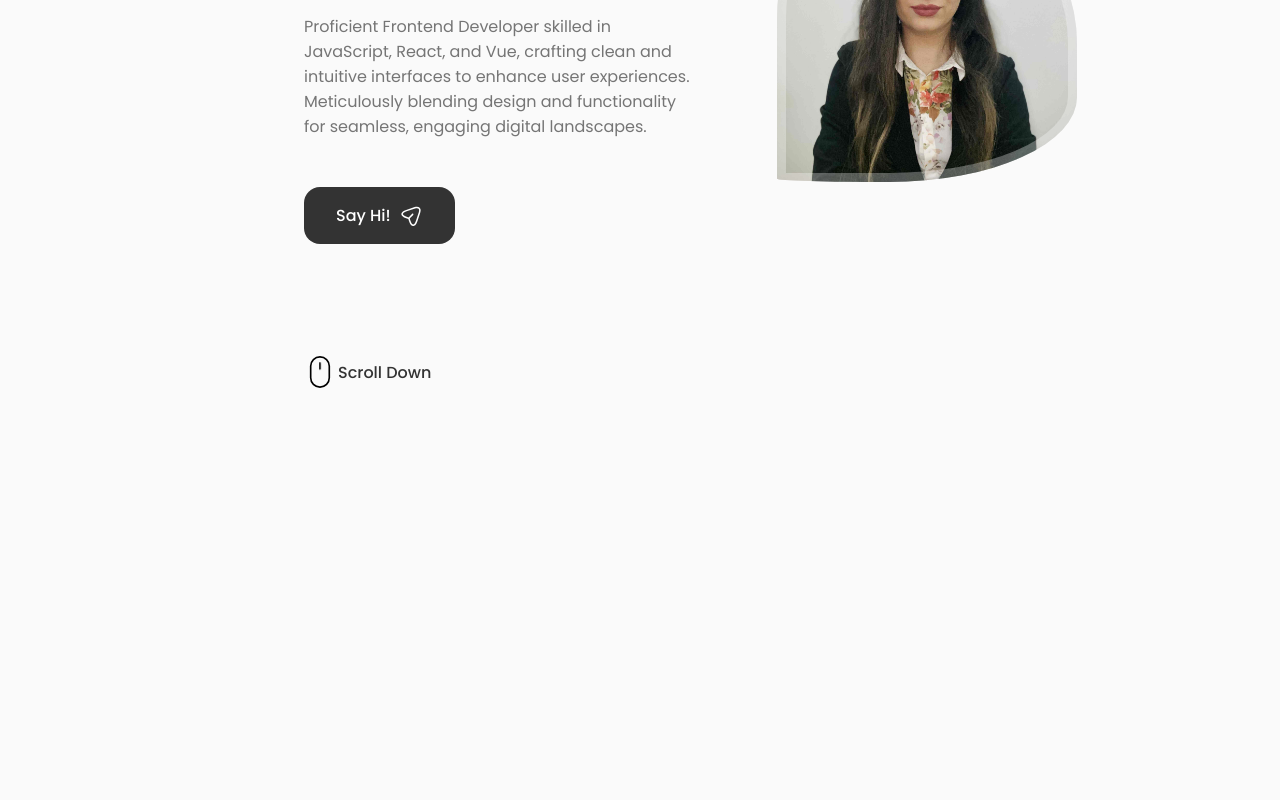
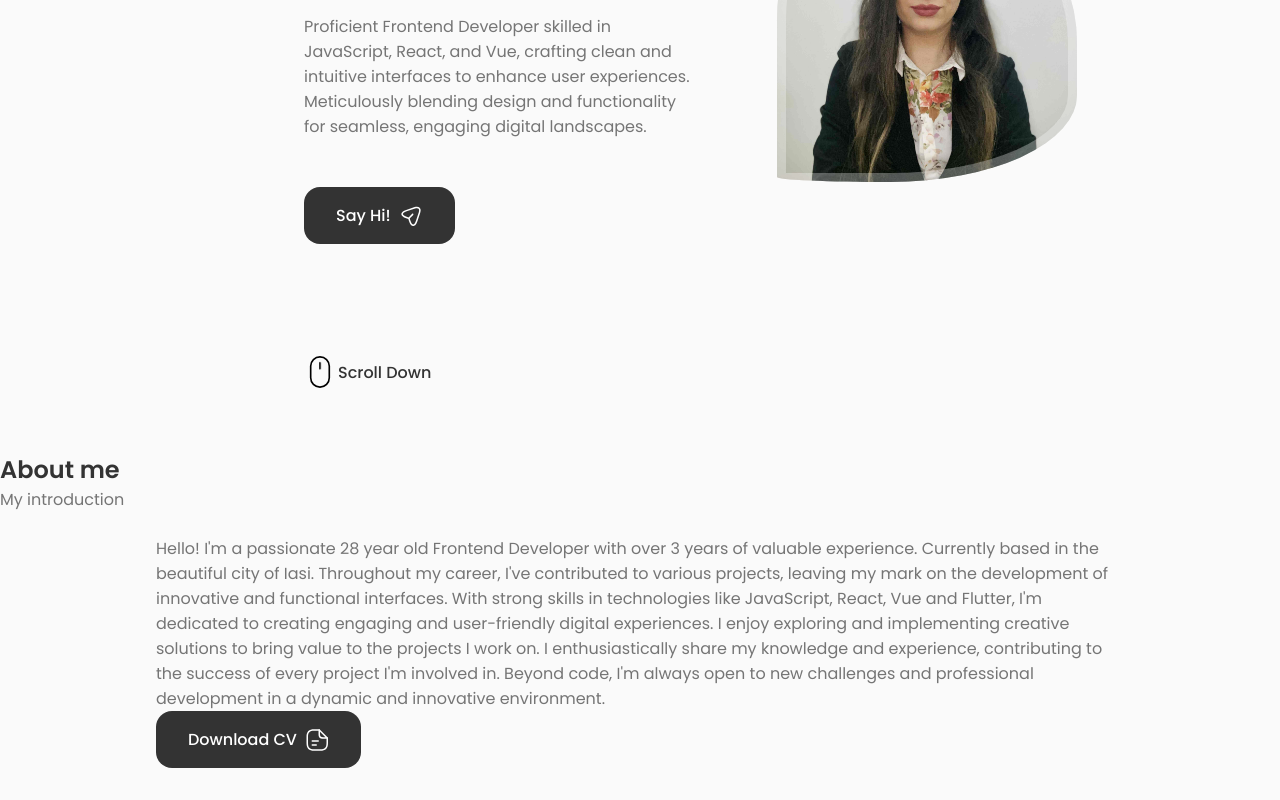
Before and after one commit to RalucaZota/raluca-portofolio, a React (Create React App) app: page / in a window 1280 px wide. Shown: the part 300-1100 px from the top of the page. Before the commit the page ends 800 px from the top, so only its background shows below. Built offline with nearby package versions, Linux system fonts and the light colour scheme.

Commit message:
adding about section

```diff
--- a/src/App.js
+++ b/src/App.js
@@ -1,12 +1,12 @@
-
 import './App.css';
-
+import About from "./Components/About/About";
 import Home from './Components/Home/Home';
 
 function App() {
   return (
     <>
     <Home/>
+    <About/>
 
     </>
   );
--- /dev/null
+++ b/src/Components/About/About.jsx
@@ -0,0 +1,67 @@
+import "./About.scss";
+import Resume from "../../assets/LORENARALUCAZOTA.pdf";
+import Info from "./Info";
+
+const About = () => {
+  return (
+    <section className="about section" id="about">
+      <h2 className="section-title">About me</h2>
+      <span className="section-subtitle">My introduction</span>
+      <div className="about-container container grid">
+        <div className="about-img"></div>
+        <div className="about-data">
+          {/* <Info /> */}
+          <p className="about-description">
+            Hello! I'm a passionate 28 year old Frontend Developer with over 3
+            years of valuable experience. Currently based in the beautiful city
+            of Iasi. Throughout my career, I've contributed to various projects,
+            leaving my mark on the development of innovative and functional
+            interfaces. With strong skills in technologies like JavaScript,
+            React, Vue and Flutter, I'm dedicated to creating engaging and
+            user-friendly digital experiences. I enjoy exploring and
+            implementing creative solutions to bring value to the projects I
+            work on. I enthusiastically share my knowledge and experience,
+            contributing to the success of every project I'm involved in. Beyond
+            code, I'm always open to new challenges and professional development
+            in a dynamic and innovative environment.
+          </p>
+          <a
+            download="LORENRALUCAZOTA.pdf"
+            href={Resume}
+            className="button button--flex"
+            id="portfolio"
+          >
+            Download CV
+            <svg
+              className="button__icon"
+              xmlns="http://www.w3.org/2000/svg"
+              width="24"
+              height="24"
+              viewBox="0 0 24 24"
+              fill="none"
+            >
+              <path
+                d="M15.25 22.7502H9.25C3.82 22.7502 1.5 20.4302 1.5 15.0002V9.00024C1.5 3.57024 3.82 1.25024 9.25 1.25024H14.25C14.66 1.25024 15 1.59024 15 2.00024C15 2.41024 14.66 2.75024 14.25 2.75024H9.25C4.64 2.75024 3 4.39024 3 9.00024V15.0002C3 19.6102 4.64 21.2502 9.25 21.2502H15.25C19.86 21.2502 21.5 19.6102 21.5 15.0002V10.0002C21.5 9.59024 21.84 9.25024 22.25 9.25024C22.66 9.25024 23 9.59024 23 10.0002V15.0002C23 20.4302 20.68 22.7502 15.25 22.7502Z"
+                fill="#fff"
+              ></path>
+              <path
+                d="M22.25 10.7502H18.25C14.83 10.7502 13.5 9.42023 13.5 6.00023V2.00023C13.5 1.70023 13.68 1.42023 13.96 1.31023C14.24 1.19023 14.56 1.26023 14.78 1.47023L22.78 9.47023C22.99 9.68023 23.06 10.0102 22.94 10.2902C22.82 10.5702 22.55 10.7502 22.25 10.7502ZM15 3.81023V6.00023C15 8.58023 15.67 9.25023 18.25 9.25023H20.44L15 3.81023Z"
+                fill="#fff"
+              ></path>
+              <path
+                d="M13.25 13.7502H7.25C6.84 13.7502 6.5 13.4102 6.5 13.0002C6.5 12.5902 6.84 12.2502 7.25 12.2502H13.25C13.66 12.2502 14 12.5902 14 13.0002C14 13.4102 13.66 13.7502 13.25 13.7502Z"
+                fill="#fff"
+              ></path>
+              <path
+                d="M11.25 17.7502H7.25C6.84 17.7502 6.5 17.4102 6.5 17.0002C6.5 16.5902 6.84 16.2502 7.25 16.2502H11.25C11.66 16.2502 12 16.5902 12 17.0002C12 17.4102 11.66 17.7502 11.25 17.7502Z"
+                fill="#fff"
+              ></path>
+            </svg>
+          </a>
+        </div>
+      </div>
+    </section>
+  );
+};
+
+export default About;
```
Also changed, not shown: src/Components/About/About.scss (added), src/Components/About/Info.jsx (added), 1 other file (tests, documents, lock files or other folders).
